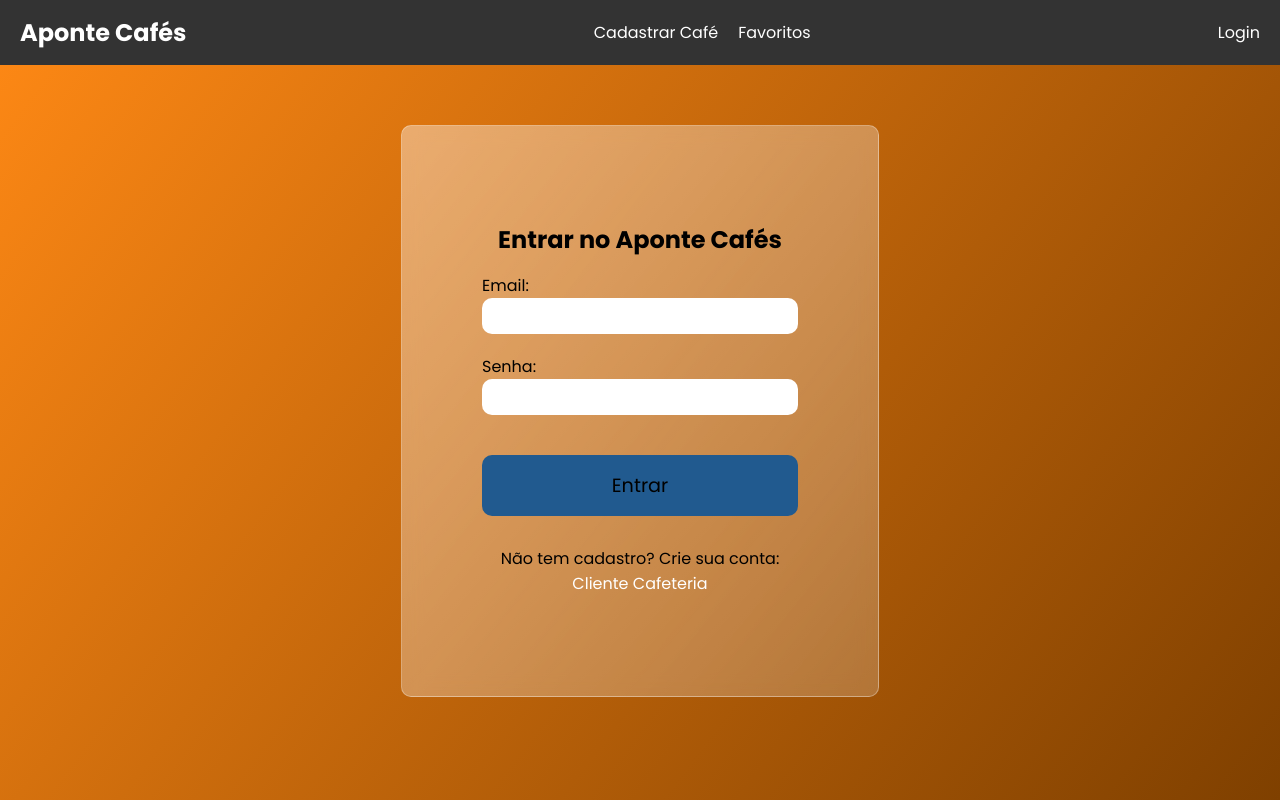
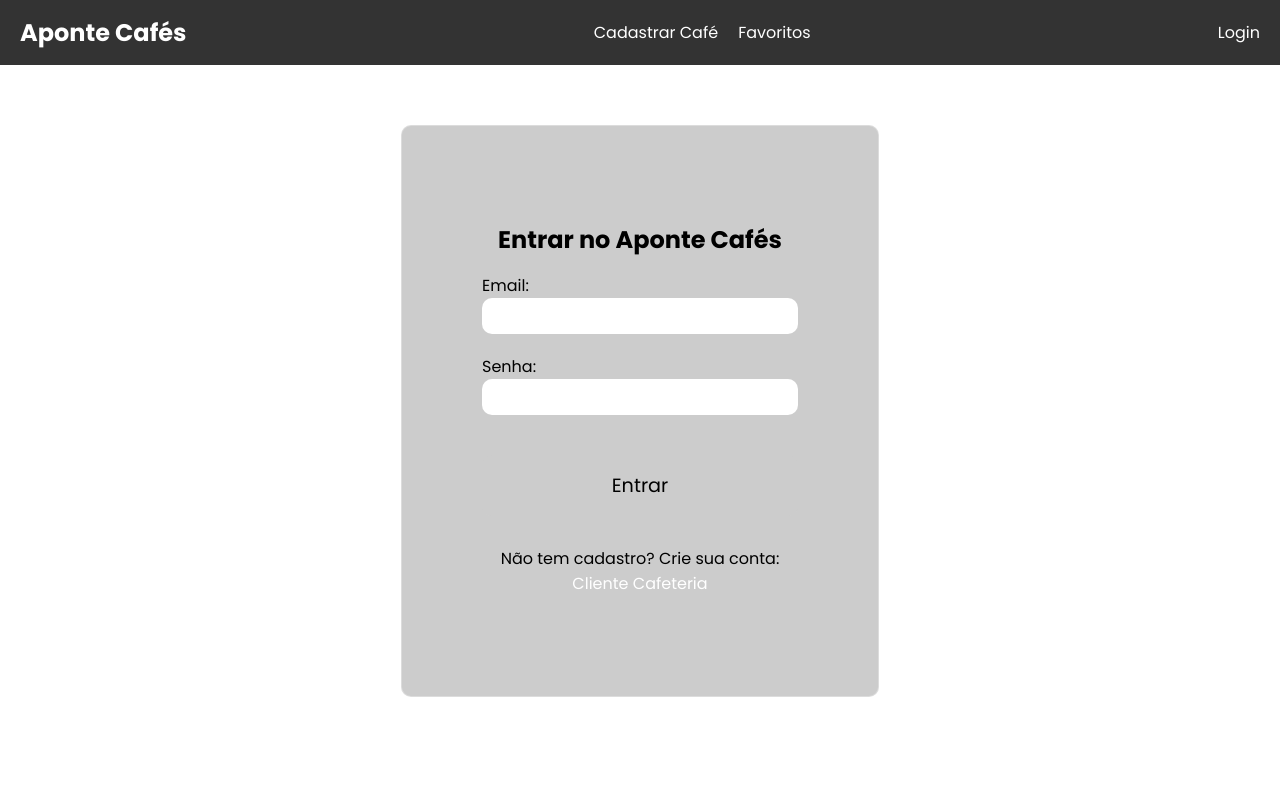
Before and after one commit to MatheusVelame/projetos2g3, a Django app: page /login/ in a window 1280 px wide. Run offline with Django 5.2, Linux system fonts and the light colour scheme.

Commit message:
css login

```diff
--- a/projeto/apps/static/css/style_login.css
+++ b/projeto/apps/static/css/style_login.css
@@ -4,6 +4,7 @@
     --primary: #FF8915; /* Uma tonalidade de marrom */
     --secondary: #7F4000;
     --hoover: #1c2e44;
+    --botao: #215A8F;
 }
 
 *{
@@ -15,15 +16,11 @@
 
 body{
     height: 100vh;
-    background: linear-gradient(127deg, var(--primary), var(--secondary));
+    background: #ffffff;
 }
 
 .container{
-    background: linear-gradient(
-        to right bottom,
-        rgba(255, 255, 255, 0.4),
-        rgba(255, 255, 255, 0.2)
-    );
+    background: #ccc;
     backdrop-filter: blur(10px);
     border: 1px solid rgba(255, 255, 255, 0.3);
     padding: 5rem;
@@ -40,12 +37,12 @@ body{
 }
 
 .container h1{
-    color: var #ffffff;
+    color: #000000;
     padding: 1rem;
 }
 
 .container form label{
-    color: var #ffffff;
+    color: #000000;
 }
 .container form input{
     width: 100%;
@@ -58,10 +55,10 @@ body{
 .container form .btn-submit {
     cursor: pointer;
     padding: 1rem; /* Aumentar o preenchimento para tornar o botão maior */
-    background-color: #215A8F;
+    background-color: #ccc;
     border-radius: 10px;
     outline: none;
-    color: var(--font-color);
+    color: #000000;
     font-size: 1.2rem; /* Aumentar o tamanho da fonte, se desejado */
     margin-top: 20px; /* Adicionar margem no topo para separar do restante do formulário */
     border: none; /* Opção para remover a borda, se desejado */
@@ -69,7 +66,7 @@ body{
 }
 
 .container form .btn-submit:hover {
-    background-color: var(--hoover);
+    background-color: #ccc;
     /* Adicione uma cor diferente para o estado de hover, se desejar */
 }
 
@@ -98,7 +95,6 @@ body{
 }
 
 .section {
-
     display: flex;
     align-items: center;
     justify-content: center;
```
